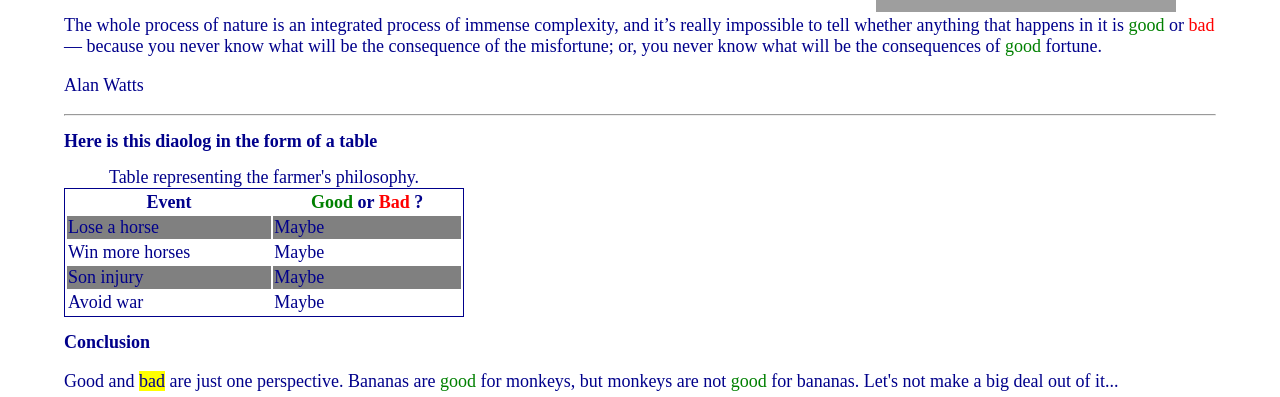
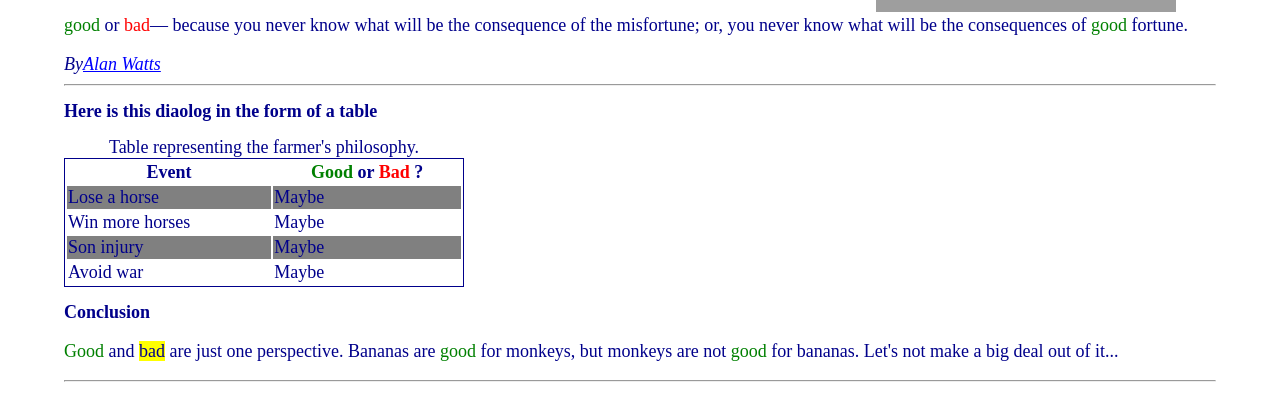
Before and after one commit to PabloGP18/progressive-enhancement, a plain HTML site: page index.html in a window 1280 px wide. Shown: the part 537-934 px from the top of the page. Drawn offline with Linux system fonts and the light colour scheme; grey boxes are pictures that could not be loaded.

Commit message:
modified html and css for better styling of the page

```diff
--- a/index.html
+++ b/index.html
@@ -23,7 +23,7 @@
         <figure>
             <img src="https://cdn-images-1.medium.com/max/1000/1*2PCmLZyzQaF2pyKYkSTFpA.jpeg" alt="www.cdn-images-1.medium.com">
         </figure>
-            <p class="font-weight">Once upon a time there was a Chinese farmer whose horse ran away. That evening, all of his neighbors came around to commiserate. They said, <q>We are so sorry to hear your horse has run away. This is most unfortunate.</q> The farmer said, <q><strong>Maybe</strong>.</q></p>
+            <p class="font-weight">Once upon a time there was a Chinese farmer whose horse ran away. That evening, all of his neighbors came around to commiserate. They said, <q class="villagers">We are so sorry to hear your horse has run away. This is most unfortunate.</q> The farmer said, <q><strong>Maybe</strong>.</q></p>
 
             <p>The next day the horse came back bringing seven wild horses with it, and in the evening everybody came back and said, <q>Oh, isn’t that lucky. What a great turn of events. You now have eight horses!</q> The farmer again said, <q><strong>Maybe</strong>.</q></p>
 
@@ -31,12 +31,12 @@
 
             <p>The next day the conscription officers came around to conscript people into the army, and they rejected his son because he had a broken leg. Again all the neighbors came around and said, <q>Isn’t that great!</q> Again, he said, <q><strong>Maybe</strong></q><br></p >
 
+            <p The whole process of nature is an integrated process of immense complexity, and it’s really impossible to tell whether anything that happens in it is><mark class="good">good</mark> or <mark class="bad">bad</mark>— because you never know what will be the consequence of the misfortune; or, you never know what will be the consequences of <mark class="good">good</mark> fortune.</p>
+
+            <address class="author">By<a title="Clicking this link will open a new tab and direct you to the original author wikipedia" target="_blank" rel="author" href="https://en.wikipedia.org/wiki/Alan_Watts">Alan Watts</a></address>
     </section>
-        <blockqoute>
-        The whole process of nature is an integrated process of immense complexity, and it’s really impossible to tell whether anything that happens in it is <mark class="good">good</mark> or <mark class="bad">bad</mark>— because you never know what will be the consequence of the misfortune; or, you never know what will be the consequences of <mark class="good">good</mark> fortune.
 
-        <p>Alan Watts</p>
-        </blockqoute>
+
         <hr class="divider">
     <section>
         <h2>Here is this diaolog in the form of a table</h2>
@@ -68,7 +68,7 @@
             </tbody>
         </table>
         <h2>Conclusion</h2>
-        <p>Good and <mark class="red">bad</mark> are just one perspective. Bananas are <mark class="good">good</mark> for monkeys, but monkeys are not <mark class="good">good</mark> for bananas. Let's not make a big deal out of it...
+        <p><mark class="good">Good</mark> and <mark class="red">bad</mark> are just one perspective. Bananas are <mark class="good">good</mark> for monkeys, but monkeys are not <mark class="good">good</mark> for bananas. Let's not make a big deal out of it...
         </p>
     </section>
         <hr class="divider">
```
